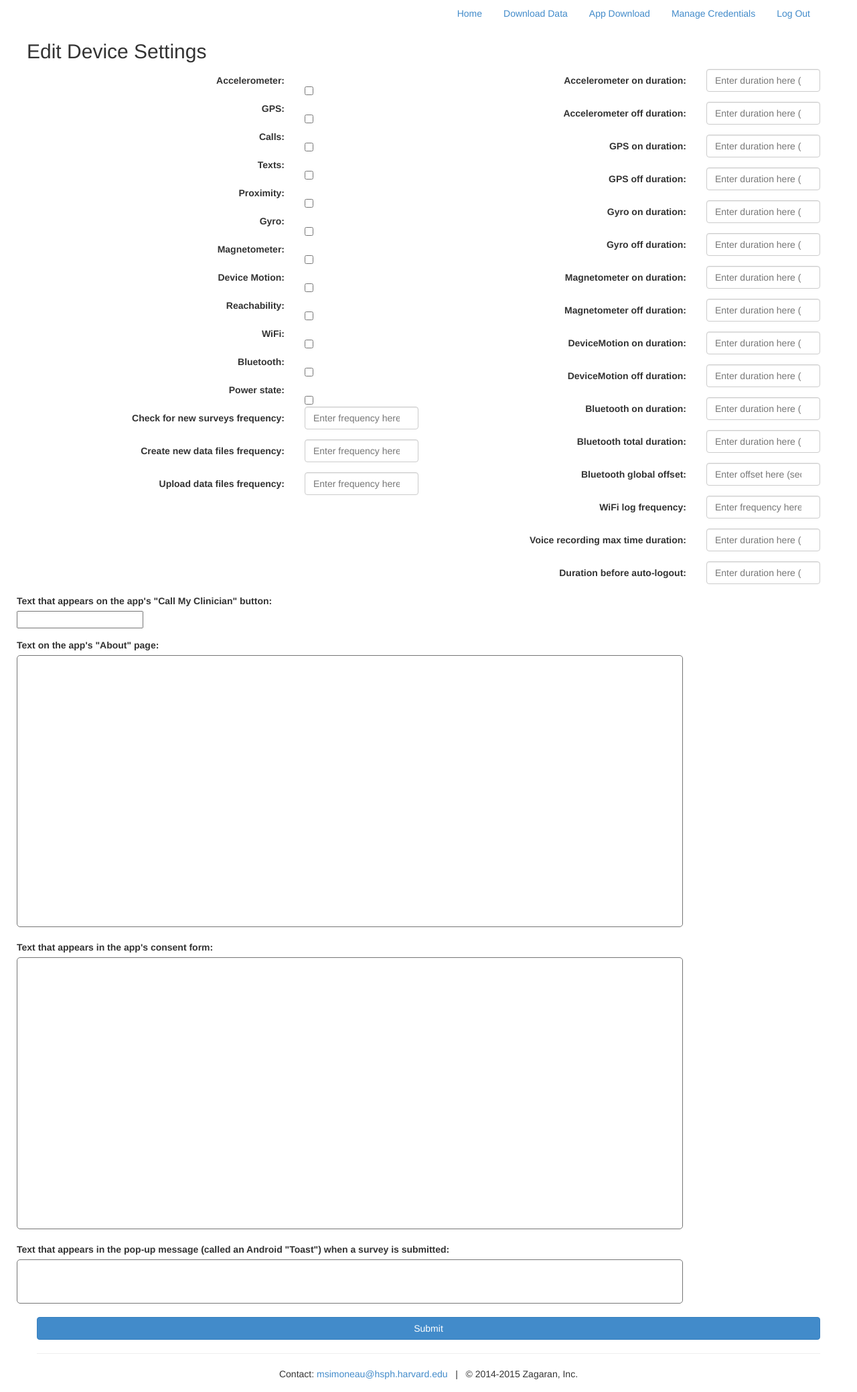
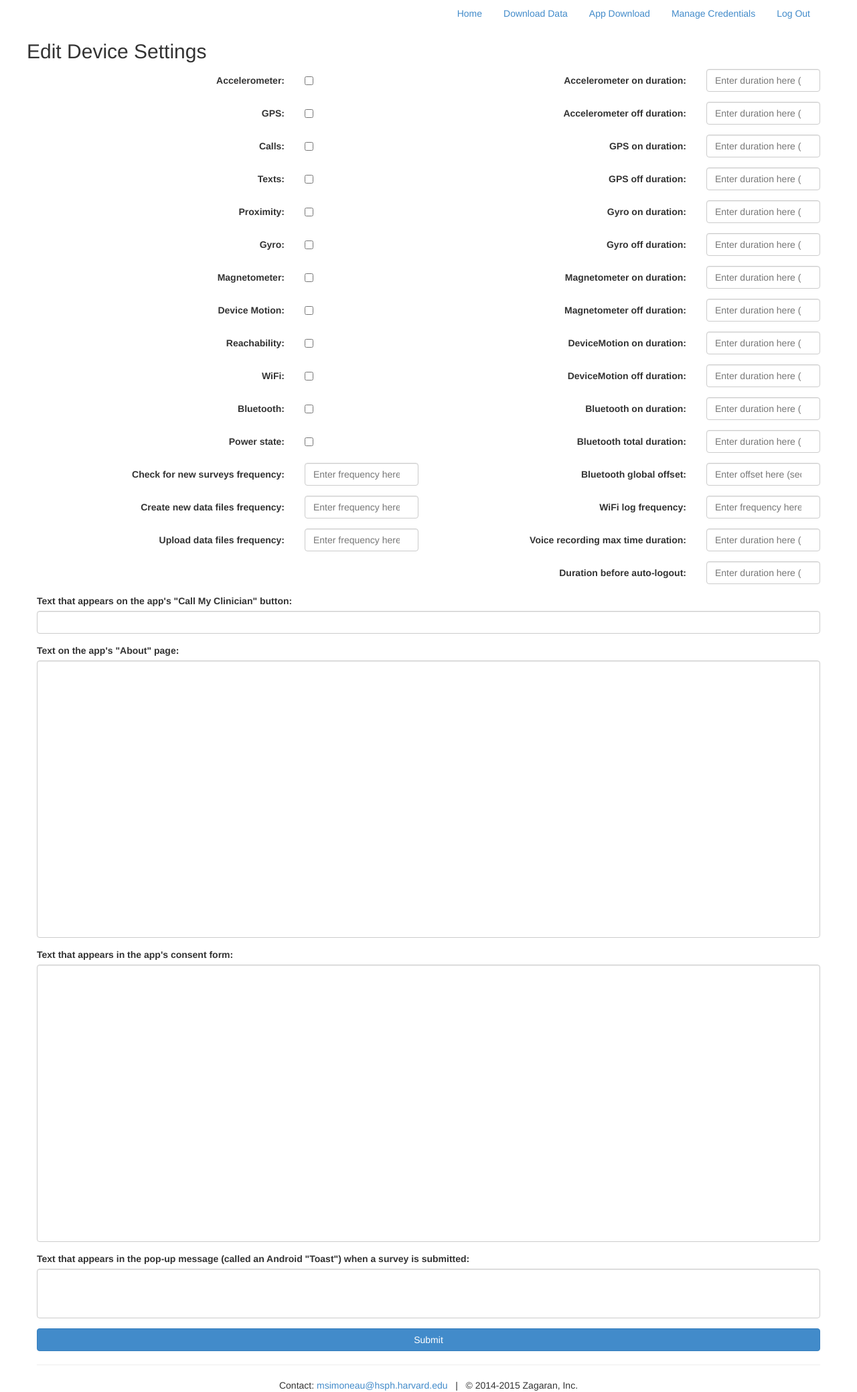
Before and after one commit to xuancong84/beiwe-backend, a Flask app: template frontend/templates/device_settings.html in a window 1280 px wide. Shown: the whole page at 67% size. Run offline with Flask 2, Linux system fonts and the light colour scheme; the template is opened without the code that fills it, so the values that code supplies are empty; some libraries are stand-ins or nearby versions.

Commit message:
Fixed styling on device settings

```diff
--- a/frontend/static/css/admin.css
+++ b/frontend/static/css/admin.css
@@ -12,3 +12,10 @@ textarea {
     border-radius: 5px;
     resize: none
 }
+
+.checkbox-custom {
+    height: 34px;
+}
+.checkbox-custom input[type="checkbox"] {
+    position: relative;
+}
--- a/frontend/templates/device_settings.html
+++ b/frontend/templates/device_settings.html
@@ -4,12 +4,12 @@
 <div class="row">
     <h2>Edit Device Settings</h2>
 </div>
-<form action="/device_settings/{{ study_id }}" class="form-horizontal" method="POST">
-    <div class="row">
+<form action="/device_settings/{{ study_id }}" method="POST">
+    <div class="row form-horizontal">
         <div class="col-xs-6">
             <div class="form-group">
                 <label for="accelerometer" class="col-xs-8 control-label">Accelerometer:</label>
-                <div class="col-xs-4 checkbox">
+                <div class="col-xs-4 checkbox checkbox-custom">
                     <label>
                         <input name="accelerometer" id="accelerometer" type="checkbox" {{ "checked" if settings["accelerometer"] }} />
                     </label>
@@ -17,7 +17,7 @@
             </div>
             <div class="form-group">
                 <label for="gps" class="col-xs-8 control-label">GPS:</label>
-                <div class="col-xs-4 checkbox">
+                <div class="col-xs-4 checkbox checkbox-custom">
                     <label>
                         <input name="gps" id="gps" type="checkbox" {{ "checked" if settings["gps"] }} />
                     </label>
@@ -25,7 +25,7 @@
             </div>
             <div class="form-group">
                 <label for="calls" class="col-xs-8 control-label">Calls:</label>
-                <div class="col-xs-4 checkbox">
+                <div class="col-xs-4 checkbox checkbox-custom">
                     <label>
                         <input name="calls" id="calls" type="checkbox" {{ "checked" if settings["calls"] }} />
                     </label>
@@ -33,7 +33,7 @@
             </div>
             <div class="form-group">
                 <label for="texts" class="col-xs-8 control-label">Texts:</label>
-                <div class="col-xs-4 checkbox">
+                <div class="col-xs-4 checkbox checkbox-custom">
                     <label>
                         <input name="texts" id="texts" type="checkbox" {{ "checked" if settings["texts"] }} />
                     </label>
@@ -41,7 +41,7 @@
             </div>
             <div class="form-group">
                 <label for="proximity" class="col-xs-8 control-label">Proximity:</label>
-                <div class="col-xs-4 checkbox">
+                <div class="col-xs-4 checkbox checkbox-custom">
                     <label>
                         <input name="proximity" id="proximity" type="checkbox" {{ "checked" if settings["proximity"] }} />
                     </label>
@@ -49,7 +49,7 @@
             </div>
             <div class="form-group">
                 <label for="gyro" class="col-xs-8 control-label">Gyro:</label>
-                <div class="col-xs-4 checkbox">
+                <div class="col-xs-4 checkbox checkbox-custom">
                     <label>
                         <input name="gyro" id="gyro" type="checkbox" {{ "checked" if settings["gyro"] }} />
                     </label>
@@ -57,7 +57,7 @@
             </div>
             <div class="form-group">
                 <label for="magnetometer" class="col-xs-8 control-label">Magnetometer:</label>
-                <div class="col-xs-4 checkbox">
+                <div class="col-xs-4 checkbox checkbox-custom">
                     <label>
                         <input name="magnetometer" id="magnetometer" type="checkbox" {{ "checked" if settings["magnetometer"] }} />
                     </label>
@@ -65,7 +65,7 @@
             </div>
             <div class="form-group">
                 <label for="devicemotion" class="col-xs-8 control-label">Device Motion:</label>
-                <div class="col-xs-4 checkbox">
+                <div class="col-xs-4 checkbox checkbox-custom">
                     <label>
                         <input name="devicemotion" id="devicemotion" type="checkbox" {{ "checked" if settings["devicemotion"] }} />
                     </label>
@@ -73,7 +73,7 @@
             </div>
             <div class="form-group">
                 <label for="reachability" class="col-xs-8 control-label">Reachability:</label>
-                <div class="col-xs-4 checkbox">
+                <div class="col-xs-4 checkbox checkbox-custom">
                     <label>
                         <input name="reachability" id="reachability" type="checkbox" {{ "checked" if settings["reachability"] }} />
                     </label>
@@ -81,7 +81,7 @@
             </div>
             <div class="form-group">
                 <label for="wifi" class="col-xs-8 control-label">WiFi:</label>
-                <div class="col-xs-4 checkbox">
+                <div class="col-xs-4 checkbox checkbox-custom">
                     <label>
                         <input name="wifi" id="wifi" type="checkbox" {{ "checked" if settings["wifi"] }} />
                     </label>
@@ -89,7 +89,7 @@
             </div>
             <div class="form-group">
                 <label for="bluetooth" class="col-xs-8 control-label">Bluetooth:</label>
-                <div class="col-xs-4 checkbox">
+                <div class="col-xs-4 checkbox checkbox-custom">
                     <label>
                         <input name="bluetooth" id="bluetooth" type="checkbox" {{ "checked" if settings["bluetooth"] }} />
                     </label>
@@ -97,7 +97,7 @@
             </div>
             <div class="form-group">
                 <label for="power_state" class="col-xs-8 control-label">Power state:</label>
-                <div class="col-xs-4 checkbox">
+                <div class="col-xs-4 checkbox checkbox-custom">
                     <label>
                         <input name="power_state" id="power_state" type="checkbox" {{ "checked" if settings["power_state"] }} />
                     </label>
@@ -220,60 +220,35 @@
                     <input id="seconds_before_auto_logout" name="seconds_before_auto_logout" class="form-control" type="number" placeholder="Enter duration here (seconds)" value="{{ settings['seconds_before_auto_logout'] }}">
                 </div>
             </div>
-
         </div>
     </div>
     <div class="row">
         <div class="col-xs-12">
             <div class="form-group">
-                <div class="row">
                 <label for="call_clinician_button_text">Text that appears on the app's "Call My Clinician" button:</label>
-                </div>
-                <div class="row">
-                    <input type="text" id="call_clinician_button_text" name="call_clinician_button_text" value="{{settings['call_clinician_button_text']}}">
-                </div>
+                <input type="text" name="call_clinician_button_text" id="call_clinician_button_text" class="form-control" value="{{settings['call_clinician_button_text']}}">
             </div>
             <div class="form-group">
-                <div class="row">
                 <label for="about_page_text">Text on the app's "About" page:</label>
-                </div>
-                <div class="row">
-                    <textarea rows="20" cols="120" id="about_page_text" name="about_page_text">{{settings['about_page_text']}}</textarea>
-                </div>
+                <textarea name="about_page_text" id="about_page_text" class="form-control" rows="20" cols="120">{{settings['about_page_text']}}</textarea>
             </div>
             <div class="form-group">
-                <div class="row">
                 <label for="consent_form_text">Text that appears in the app's consent form:</label>
-                </div>
-                <div class="row">
-                    <textarea rows="20" cols="120" id="consent_form_text" name="consent_form_text">{{settings['consent_form_text']}}</textarea>
-                </div>
+                <textarea name="consent_form_text" id="consent_form_text" class="form-control" rows="20" cols="120">{{settings['consent_form_text']}}</textarea>
             </div>
             <div class="form-group">
-                <div class="row">
                 <label for="survey_submit_success_toast_text">Text that appears in the pop-up message (called an Android "Toast") when a survey is submitted:</label>
-                </div>
-                <div class="row">
-                    <textarea rows="3" cols="120" id="survey_submit_success_toast_text" name="survey_submit_success_toast_text">{{settings['survey_submit_success_toast_text']}}</textarea>
-                </div>
+                <textarea name="survey_submit_success_toast_text" id="survey_submit_success_toast_text" class="form-control" rows="3" cols="120">{{settings['survey_submit_success_toast_text']}}</textarea>
             </div>
             {% for section, section_title in { "welcome": "Welcome", "data_gathering": "Data Gathering", "privacy": "Privacy", "time_commitment": "Time Commitment",
                 "study_survey": "Study Survey", "study_tasks": "Study Tasks", "withdrawing": "Withdrawing" }.iteritems() %}
                 <div class="form-group">
-                    <div class="row">
                     <label for="{{section}}_summary">iOS consent {{section_title}} text:</label>
-                    </div>
-                    <div class="row">
-                        <textarea rows="4" cols="120" id="{{section}}_summary" name="consent_sections.{{section}}.text">{{settings['consent_sections'][section]['text']}}</textarea>
-                    </div>
+                    <textarea name="consent_sections.{{section}}.text" id="{{section}}_summary" class="form-control" rows="4" cols="120">{{settings['consent_sections'][section]['text']}}</textarea>
                 </div>
                 <div class="form-group">
-                    <div class="row">
                     <label for="{{section}}_more">iOS consent {{section_title}} learn more:</label>
-                    </div>
-                    <div class="row">
-                        <textarea rows="4" cols="120" id="{{section}}_more" name="consent_sections.{{section}}.more">{{settings['consent_sections'][section]['more']}}</textarea>
-                    </div>
+                    <textarea name="consent_sections.{{section}}.more" id="{{section}}_more" class="form-control" rows="4" cols="120">{{settings['consent_sections'][section]['more']}}</textarea>
                 </div>
             {% endfor %}
         </div>
```
Lines whose indentation alone changed are shown as unchanged.
